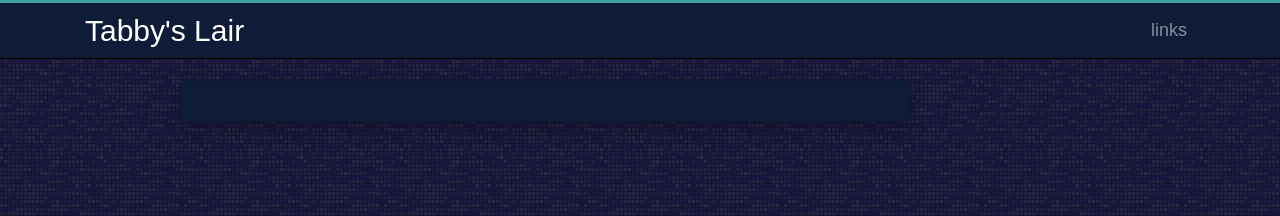
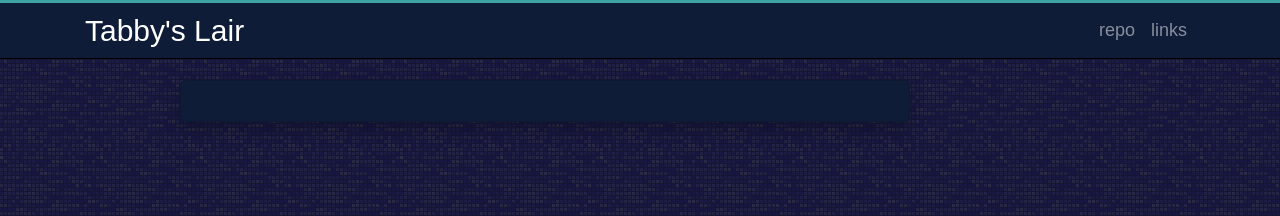
Before and after one commit to dengler9/dengler9.github.io, a Jekyll site: the page built from index.html, in a window 1280 px wide. Shown: the top 216 px of the page. Built offline with Jekyll 4.4.1, drawn with Linux system fonts in a browser that asks for light colours.

Commit message:
Update header

```diff
--- a/_includes/header.html
+++ b/_includes/header.html
@@ -44,6 +44,7 @@
         </button>
         <div class="collapse navbar-collapse" id="navbarNavAltMarkup">
             <div class="navbar-nav">
+                <a class="nav-item nav-link" href="https://dengler9.github.io/repo/">repo</a>
                 <a class="nav-item nav-link" href="links">links</a>
             </div>
         </div>
```
